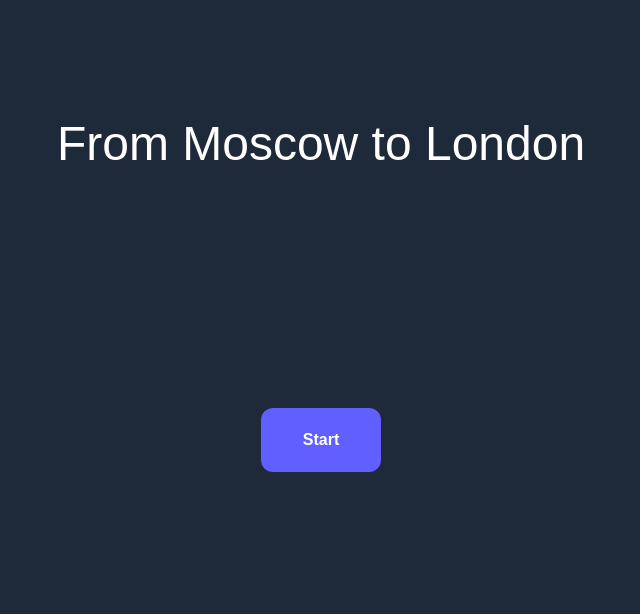
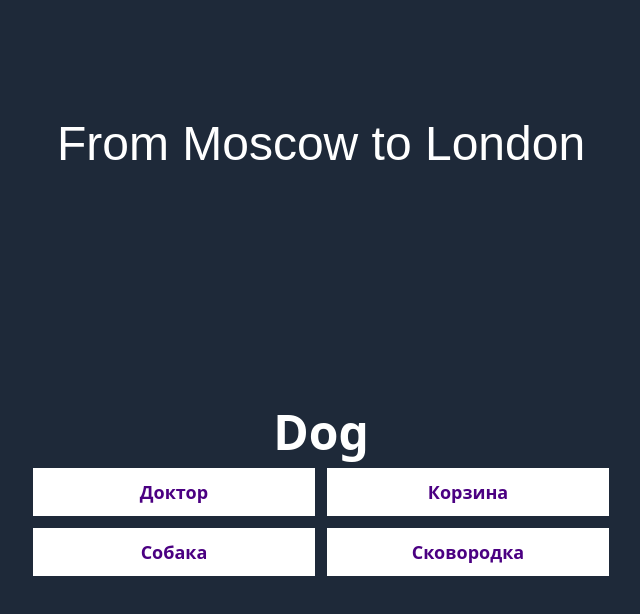
Before and after one commit to Kohize/english-quiz, a website built with Vite: page index.html in a window 1280 px wide. Both pictures are taken after a click on the button "Start". Shown: the whole page, without its empty margins (319-959 px from the left). Built offline with nearby package versions, Linux system fonts and the light colour scheme; a web font is replaced by a local one.

Commit message:
render for first round

```diff
--- a/index.html
+++ b/index.html
@@ -15,9 +15,10 @@
     <div id="app" class="flex justify-center mt-30 mb-60">
       <h1 class="font-gidole text-5xl text-white">From Moscow to London</h1>
     </div>
-    <div class="flex justify-center">
+    <div id="container" class="flex justify-center">
       <button
-        class="text-white bg-indigo-500 p-5 font-gidole text-2x1 font-bold rounded-xl min-w-30 hover:cursor-pointer hover:bg-indigo-400">
+        class="text-white bg-indigo-500 p-5 font-gidole text-2x1 font-bold rounded-xl min-w-30 hover:cursor-pointer hover:bg-indigo-400"
+        id="start">
         Start
       </button>
     </div>
--- a/src/main.js
+++ b/src/main.js
@@ -1,2 +1,79 @@
 import './style.css';
 import { mainQuizObject } from './main-quiz';
+let currentWord =
+  mainQuizObject[Math.floor(Math.random() * mainQuizObject.length)];
+console.log(currentWord);
+const startButton = document.getElementById('start');
+const container = document.getElementById('container');
+
+const startQuiz = () => {
+  renderQuiz();
+};
+
+const renderQuiz = () => {
+  let currentWord =
+    mainQuizObject[Math.floor(Math.random() * mainQuizObject.length)];
+  console.log(currentWord);
+
+  container.innerHTML = '';
+
+  const quizWrapper = document.createElement('div');
+  quizWrapper.classList.add('grid', 'grid-cols-4', 'grid-rows-3', 'gap-3');
+  const roundWord = document.createElement('h2');
+  const answerA = document.createElement('button');
+  const answerB = document.createElement('button');
+  const answerC = document.createElement('button');
+  const answerD = document.createElement('button');
+  quizWrapper.append(roundWord, answerA, answerB, answerC, answerD);
+  container.append(quizWrapper);
+
+  roundWord.classList.add(
+    'text-white',
+    'font-bold',
+    'col-start-2',
+    'col-end-4',
+    'min-w-xl',
+    'text-5xl',
+    'text-center'
+  );
+  answerA.classList.add(
+    'col-start-2',
+    'col-end-3',
+    'row-start-2',
+    'row-end-3',
+    'answer__button',
+    'min-w-4'
+  );
+  answerB.classList.add(
+    'col-start-2',
+    'col-end-3',
+    'row-start-3',
+    'row-end-4',
+    'answer__button',
+    'min-w-4'
+  );
+  answerC.classList.add(
+    'col-start-3',
+    'col-end-4',
+    'row-start-2',
+    'row-end-3',
+    'answer__button',
+    'min-w-4'
+  );
+  answerD.classList.add(
+    'col-start-3',
+    'col-end-4',
+    'row-start-3',
+    'row-end-4',
+    'min-w-4',
+    'answer__button'
+  );
+
+  roundWord.innerText = currentWord.word;
+  answerA.innerText = currentWord.a;
+  answerB.innerText = currentWord.b;
+  answerC.innerText = currentWord.c;
+  answerD.innerText = currentWord.d;
+};
+
+startButton.addEventListener('click', startQuiz);
--- a/src/style.css
+++ b/src/style.css
@@ -4,3 +4,12 @@
 @theme {
   --font-gidole: 'Gidole', sans-serif;
 }
+
+.answer__button {
+  background-color: #ffffff;
+  cursor: pointer;
+  text-align: center;
+  color: indigo;
+  font-weight: bold;
+  font-size: 18px;
+}
```
